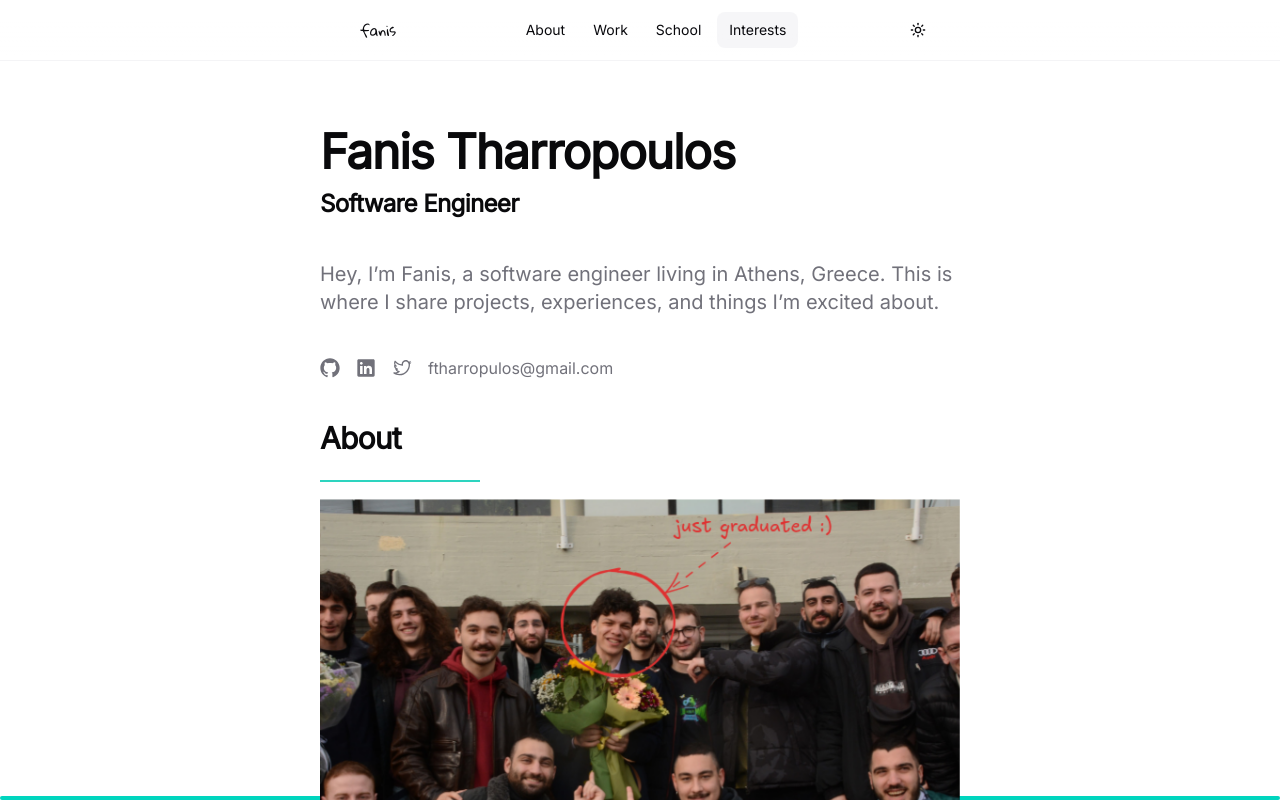
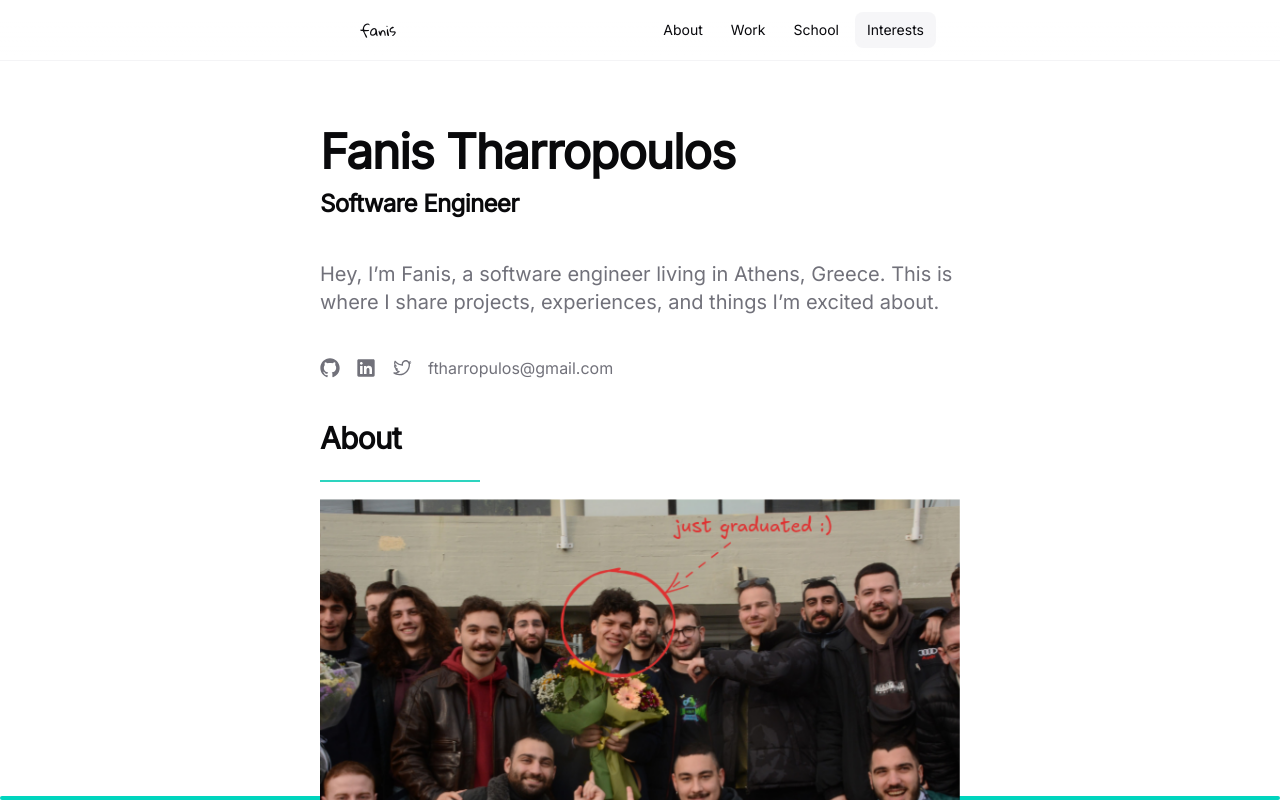
Before and after one commit to tharropoulos/portfolio, a React (Vite) app: page / in a window 1280 px wide. Shown: the top 800 px of the page. Built offline with nearby package versions, Linux system fonts and the light colour scheme.

Commit message:
fix(mode-toggle): remove mode toggle

```diff
--- a/src/components/footer.tsx
+++ b/src/components/footer.tsx
@@ -1,5 +1,3 @@
-import { ModeToggle } from "@/components/mode-toggle";
-
 function Footer() {
   return (
     <footer className="mt-28 w-full border-t border-muted px-4 py-6 pb-12 sm:px-6 md:mt-48">
@@ -7,7 +5,6 @@ function Footer() {
         <div className="mx-auto flex max-w-screen-sm flex-col justify-between gap-6 md:flex-row md:items-center md:gap-0">
           <p>{new Date().getFullYear()} | Fanis Tharropoulos</p>
         </div>
-        <ModeToggle className="flex px-6 md:hidden" />
       </div>
     </footer>
   );
--- a/src/components/main-nav.tsx
+++ b/src/components/main-nav.tsx
@@ -1,4 +1,3 @@
-import { ModeToggle } from "@/components/mode-toggle";
 import { NavigationItem } from "@/components/navigation-item";
 import { Button } from "@/components/ui/button";
 import {
@@ -48,7 +47,6 @@ function Navbar({ links, className, scrollOffset }: NavbarProps) {
             ))}
           </NavigationMenuList>
         </NavigationMenu>
-        <ModeToggle className="hidden md:flex" />
       </div>
     </header>
   );
```
